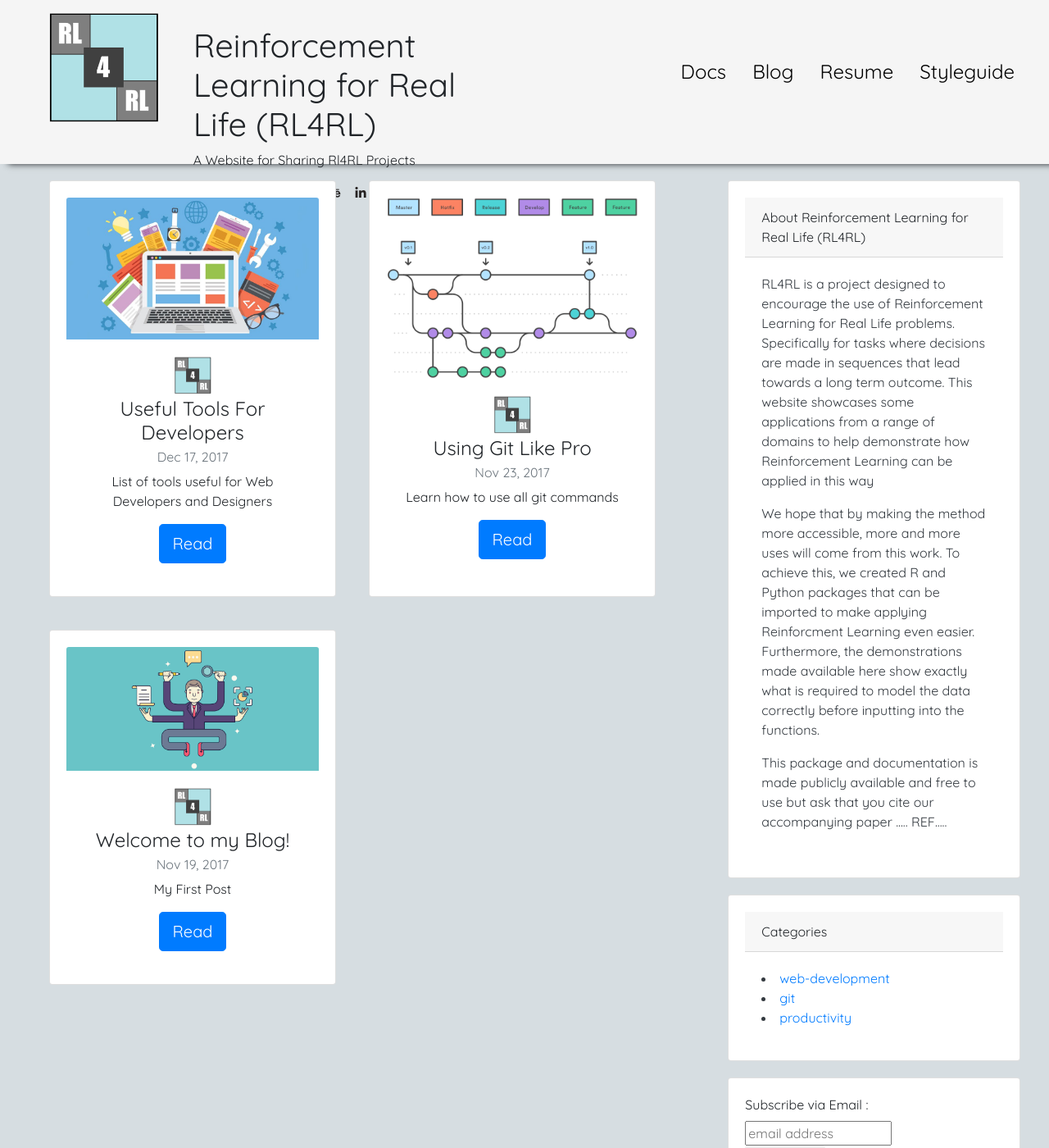
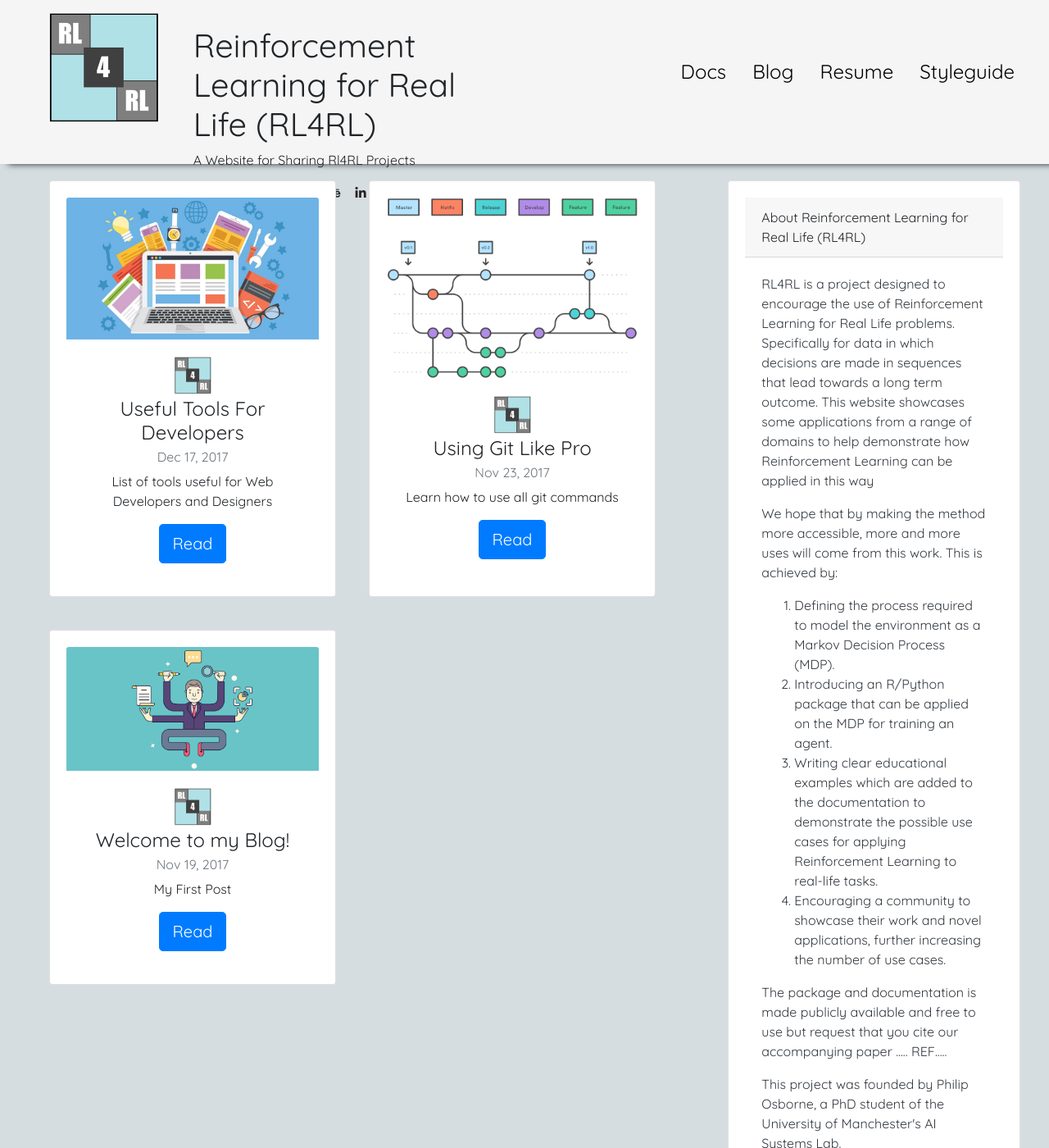
Before and after one commit to osbornep/rl4rl-website, a Jekyll site: the page built from index.md, in a window 1280 px wide and 1400 px high. Shown: the whole window at 82% size. Built offline with Jekyll 4.4.1, drawn with Linux system fonts in a browser that asks for light colours; nearby versions of some CDN libraries; a script that is not in the unit is left out.

Commit message:
Update blog.html

```diff
--- a/_layouts/blog.html
+++ b/_layouts/blog.html
@@ -33,16 +33,22 @@ layout: default
                 <div class="card-header"> About {{ site.title }} </div>
                 <div class="card-body text-dark">
                     <p> RL4RL is a project designed to encourage the use of Reinforcement Learning for Real Life problems. Specifically
-                    for tasks where decisions are made in sequences that lead towards a long term outcome. This website showcases some
+                    for data in which decisions are made in sequences that lead towards a long term outcome. This website showcases some
                     applications from a range of domains to help demonstrate how Reinforcement Learning can be applied in this way</p>
 
-                    <p> We hope that by making the method more accessible, more and more uses will come from this work. To achieve this,
-                    we created R and Python packages that can be imported to make applying Reinforcment Learning even easier. Furthermore,
-                    the demonstrations made available here show exactly what is required to model the data correctly before inputting into
-                    the functions. </p>
+                    <p> We hope that by making the method more accessible, more and more uses will come from this work. This is achieved by:</p>
+                        <ol>
+                          <li>Defining the process required to model the environment as a Markov Decision Process (MDP).</li>
+                          <li>Introducing an R/Python package that can be applied on the MDP for training an agent.</li>
+                          <li>Writing clear educational examples which are added to the documentation to demonstrate the possible use cases for applying Reinforcement Learning to real-life tasks.</li>
+                          <li>Encouraging a community to showcase their work and novel applications, further increasing the number of use cases.  </li>
+                        </ol>
 
-                    <p> This package and documentation is made publicly available and free to use but ask that you cite our accompanying paper
+
+                    <p> The package and documentation is made publicly available and free to use but request that you cite our accompanying paper
                      ..... REF.....</p>
+
+                    This project was founded by Philip Osborne, a PhD student of the University of Manchester's AI Systems Lab.
 
                 </div>
             </div>
```
